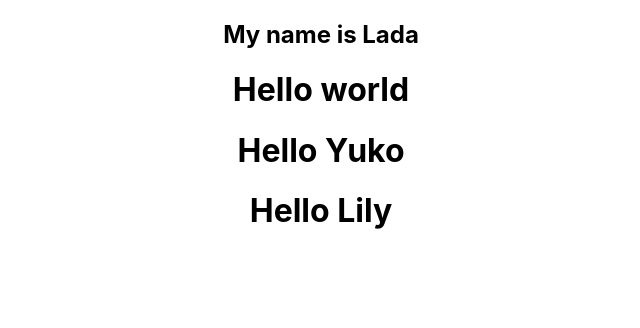
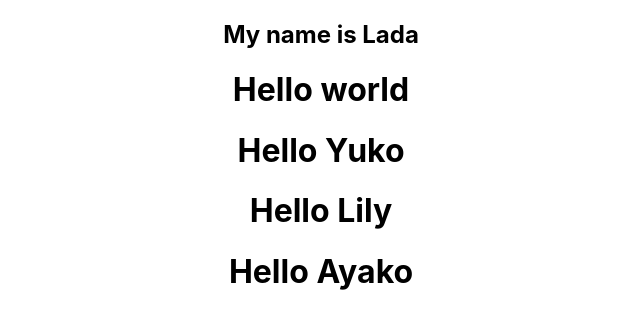
Before and after one commit to phoebehala/github-practice, a React (Create React App) app: page / in a window 1280 px wide. Shown: the top 328 px of the page, without its empty margins (319-959 px from the left). Built offline with nearby package versions, Linux system fonts and the light colour scheme.

Commit message:
add my name

```diff
--- a/src/App.js
+++ b/src/App.js
@@ -8,6 +8,7 @@ function App() {
       <h1>Hello world</h1>
       <h1>Hello Yuko</h1>
       <h1>Hello Lily</h1>
+      <h1>Hello Ayako</h1>
     </div>
   );
 }
```
